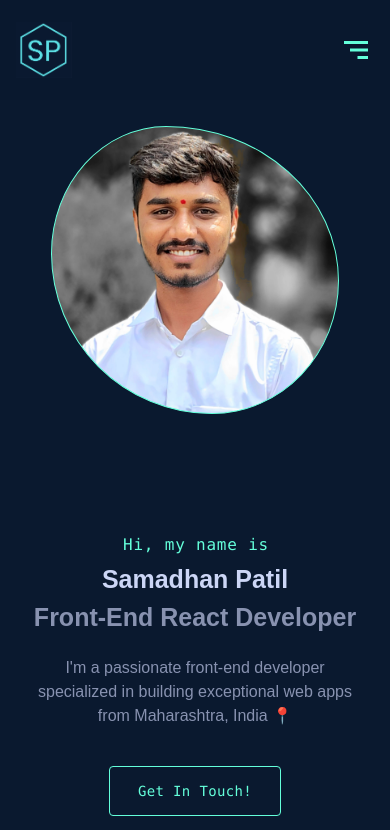
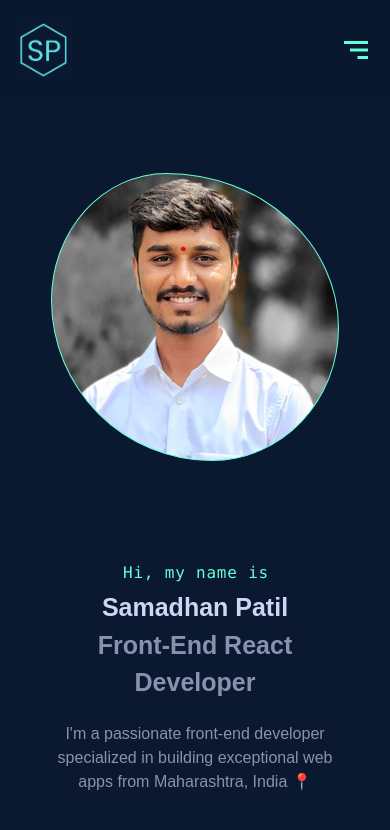
Before and after one commit to Samadhanpatil18/samadhanpatil, a React (Create React App) app: page / in a window 390 px wide. Shown: the top 830 px of the page. Built offline with nearby package versions, Linux system fonts and the light colour scheme.

Commit message:
home.css created

```diff
--- a/src/components/home/Home.js
+++ b/src/components/home/Home.js
@@ -1,5 +1,6 @@
+import profile from '../../assets/images/profile.jpg';
 
-import profile from '../../assets/images/profile.jpg';
+import "./home.css";
 
 const Home = () => {
   return (
--- /dev/null
+++ b/src/components/home/home.css
@@ -0,0 +1,11 @@
+
+section {
+    margin: 0 auto; /* Center the section */
+  }
+
+  /* Media query for screens up to 1200px */
+  @media (max-width: 1200px) {
+    section {
+      margin: 5%;
+    }
+  }
```
